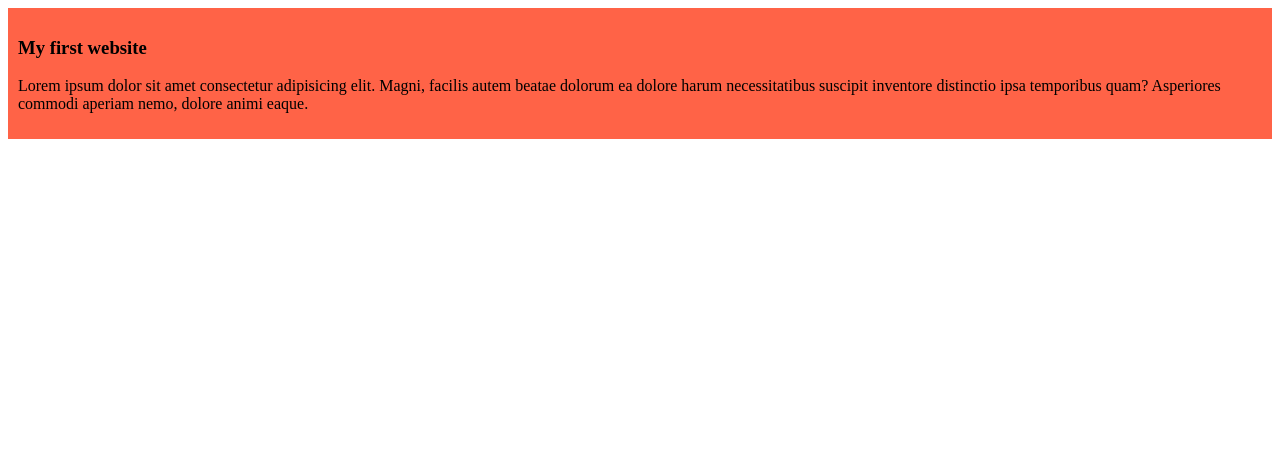
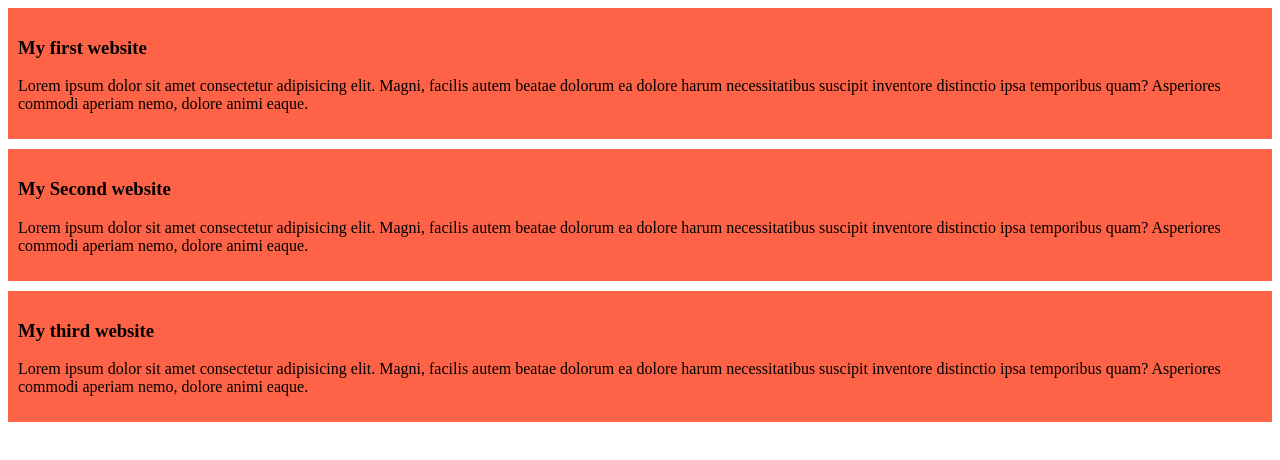
Before and after one commit to r4h4tul/my-simple-website, a plain HTML site: page index.html in a window 1280 px wide. Drawn offline with Linux system fonts and the light colour scheme.

Commit message:
added the second and third blog

```diff
--- a/index.html
+++ b/index.html
@@ -11,5 +11,13 @@
         <h3>My first website</h3>
         <p>Lorem ipsum dolor sit amet consectetur adipisicing elit. Magni, facilis autem beatae dolorum ea dolore harum necessitatibus suscipit inventore distinctio ipsa temporibus quam? Asperiores commodi aperiam nemo, dolore animi eaque.</p>
     </div>
+    <div>
+        <h3>My Second website</h3>
+        <p>Lorem ipsum dolor sit amet consectetur adipisicing elit. Magni, facilis autem beatae dolorum ea dolore harum necessitatibus suscipit inventore distinctio ipsa temporibus quam? Asperiores commodi aperiam nemo, dolore animi eaque.</p>
+    </div>
+    <div>
+        <h3>My third website</h3>
+        <p>Lorem ipsum dolor sit amet consectetur adipisicing elit. Magni, facilis autem beatae dolorum ea dolore harum necessitatibus suscipit inventore distinctio ipsa temporibus quam? Asperiores commodi aperiam nemo, dolore animi eaque.</p>
+    </div>
 </body>
 </html>
--- a/styles/blog.css
+++ b/styles/blog.css
@@ -1,4 +1,5 @@
 div{
    background-color: tomato;
    padding: 10px;
+   margin-bottom: 10px;
 }
```
